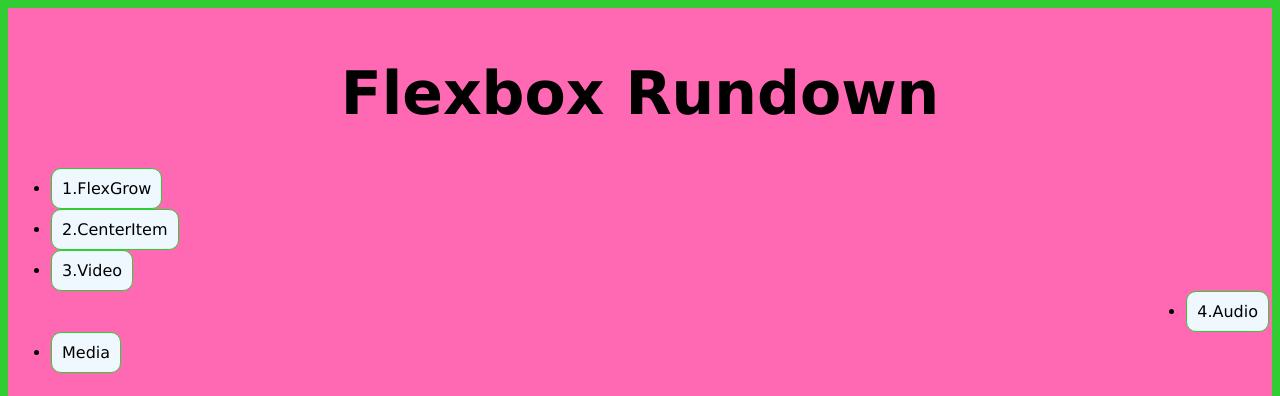
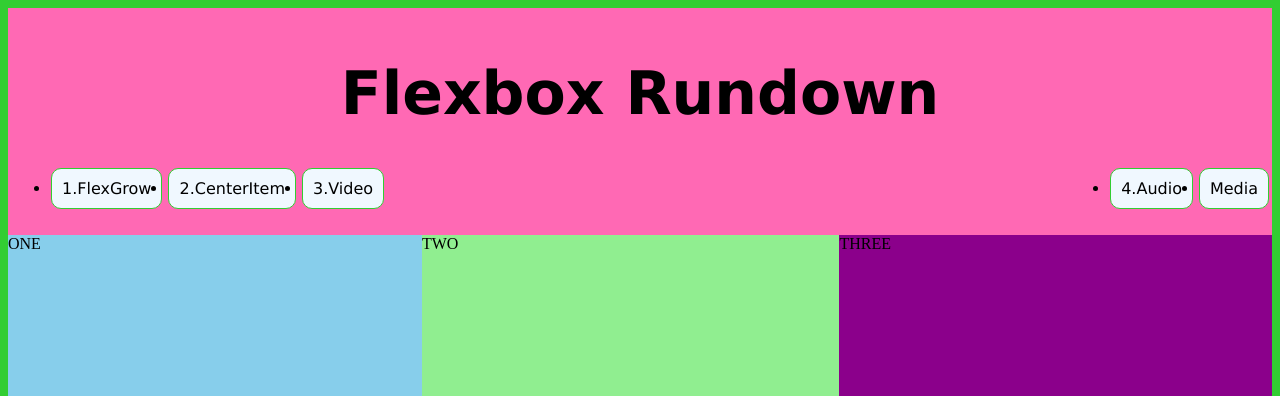
Before and after one commit to rubenbrowne/Flexbox-rundown, a plain HTML site: page worksheet4/index.html in a window 1280 px wide. Shown: the top 396 px of the page. Drawn offline with Linux system fonts and the light colour scheme.

Commit message:
deleted extra container navigation

```diff
--- a/worksheet4/styles.css
+++ b/worksheet4/styles.css
@@ -20,15 +20,9 @@ h1 {
     display: flex;
     flex-wrap: wrap;
     flex-direction: row;
-    justify-content: space-evenly;
+    justify-content: flex-start;
 }
 
-.container-navigation {
-    display:flex;
-    flex-wrap: wrap;
-    flex-direction: column;
-    align-items: flex-start;
-}
 
 .push {
     margin-left: auto;
```
